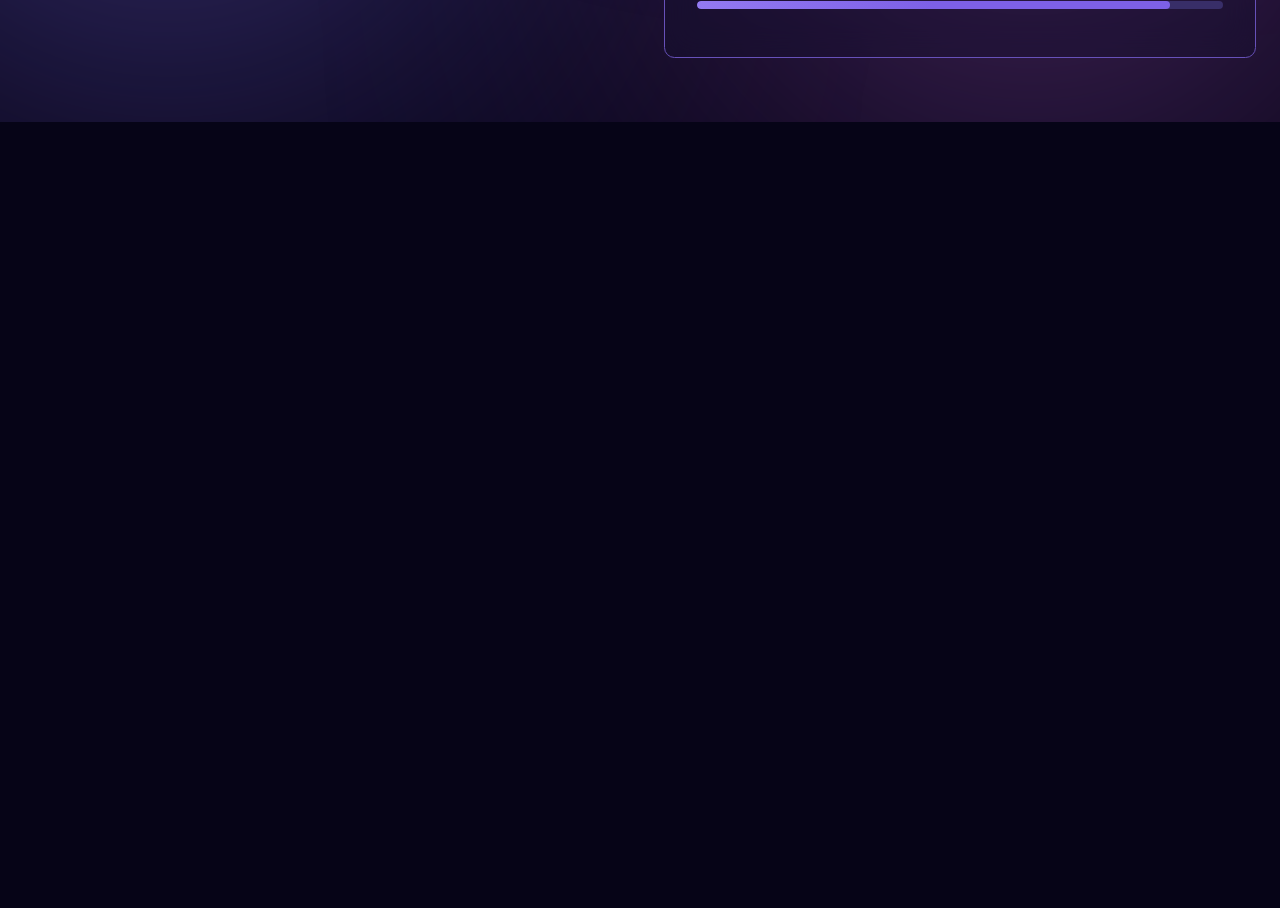
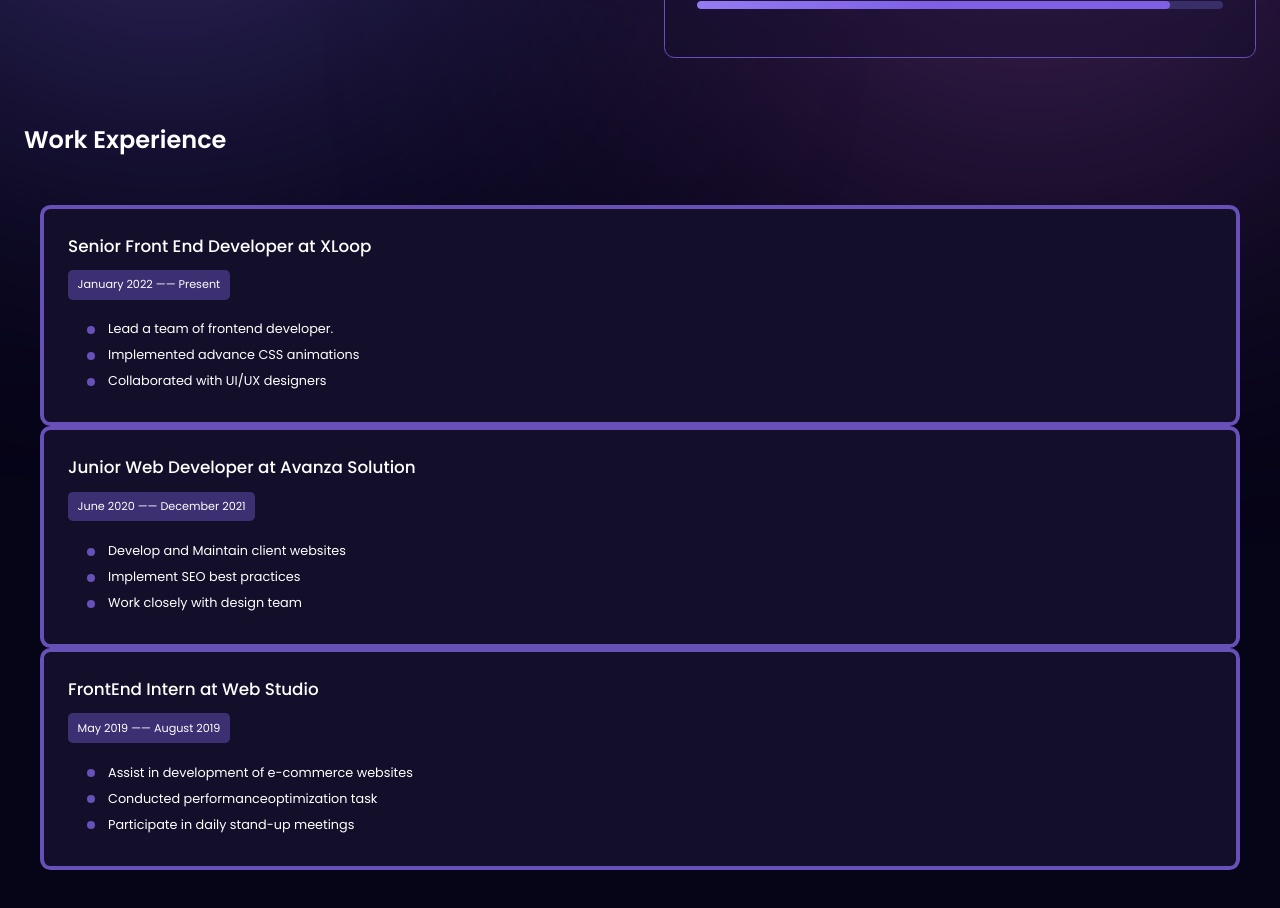
Before and after one commit to Atique98/portfolio-my, a React (Create React App) app: page / in a window 1280 px wide. Shown: the part 1200-2108 px from the top of the page. Before the commit the page ends 1322 px from the top, so only its background shows below. Built offline with nearby package versions, Linux system fonts and the light colour scheme.

Commit message:
workExperience

```diff
--- a/src/App.js
+++ b/src/App.js
@@ -3,6 +3,7 @@
 import './App.css';
 import Hero from '../src/components/hero/Hero';
 import Skills from "./components/skills/Skills";
+import WorkExperience from "./components/workExperience/WorkExperience";
 
 
 function App() {
@@ -15,6 +16,7 @@
       <div className="container">
         <Hero />
         <Skills />
+        <WorkExperience />
       </div>
     </>
   );
--- a/src/components/workExperience/WorkExperience.css
+++ b/src/components/workExperience/WorkExperience.css
@@ -0,0 +1,9 @@
+.experience-container{
+    margin: 4rem 0;
+    position: relative;
+}
+.experience-container h5{
+    font-size: 1.5rem;
+    font-weight: 600;
+    margin-bottom:3rem ;
+}
--- a/src/components/workExperience/WorkExperience.jsx
+++ b/src/components/workExperience/WorkExperience.jsx
@@ -1,9 +1,19 @@
 import React from 'react';
 import './WorkExperience.css'
+import ExperienceCard from './experienceCard/ExperienceCard';
+import { WORK_EXPERIENCE } from '../../utils/data';
 
 const WorkExperience = () => {
-  return (
-    <div>WorkExperience</div>
+  return (<>
+  <section className='experience-container'>
+    <h5>Work Experience</h5>
+    <div className="experience-content">
+      {WORK_EXPERIENCE.map((item) =>(
+        <ExperienceCard key={item.title} details={item} />
+      ))}
+    </div>
+        </section>
+    </>
   )
 }
 
--- /dev/null
+++ b/src/components/workExperience/experienceCard/ExperienceCard.css
@@ -0,0 +1,38 @@
+.work-experience-card{
+    background: #130f2a;
+    border-radius: 0.65rem;
+    border: 0.3rem solid #6751b9;
+    padding: 1.5rem;
+    margin: 0 1rem;
+}
+.work-experience-card h6{
+    font-size: 1.05rem;
+    font-weight: 500;
+    margin-bottom: 0.7rem;
+}
+.work-duration{
+    display: inline-block;
+    font-size: 0.7rem;
+    font-weight: 400;
+    background: rgba(103, 81, 185, 0.5);
+    border-radius: 0.3rem;
+    padding: 0.4rem 0.6rem;
+    margin-bottom: 1.3rem;
+}
+.work-experience-card ul li{
+    list-style: none;
+    font-size: 0.8rem;
+    font-weight: 400;
+    margin-bottom: 0.5rem;
+    position: relative;
+}
+.work-experience-card ul li::after{
+    content: " ";
+    width: 0.5rem;
+    height: 0.5rem;
+    background-color: #6751b9;
+    border-radius: 0.5rem;
+    position: absolute;
+    left: -1.3rem;
+    top: 0.35rem;
+}
--- /dev/null
+++ b/src/components/workExperience/experienceCard/ExperienceCard.jsx
@@ -0,0 +1,19 @@
+import React from 'react'
+import './ExperienceCard.css'
+
+const ExperienceCard = ({details}) => {
+  return (
+    <div className='work-experience-card'>
+        <h6>{details.title}</h6>
+        <div className="work-duration">{details.date}</div>
+
+        <ul>
+            {details.responsibilities.map((item)=>(
+<li key={item}>{item}</li>
+            ))}
+        </ul>
+    </div>
+  )
+}
+
+export default ExperienceCard
```
